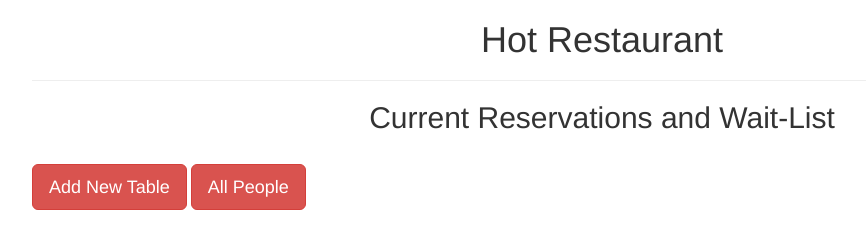
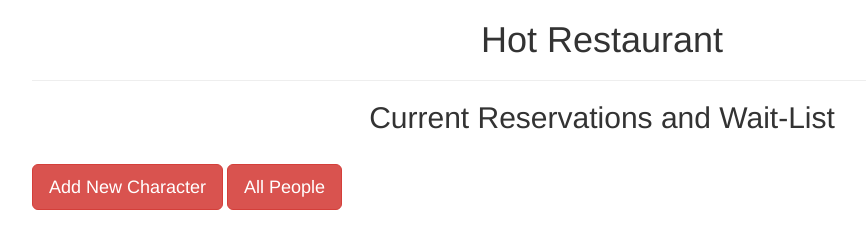
Before and after one commit to btalila23/HotRestaraunt, a plain HTML site: page view.html in a window 1280 px wide. Shown: the whole page, without its empty margins (38-904 px from the left). Drawn offline with nearby package versions, Linux system fonts and the light colour scheme.

Commit message:
Revert "node express Uploaded"
This reverts commit b02f14d7c32fc87c3cbc4a3bf0a513b04532eace.

```diff
--- a/view.html
+++ b/view.html
@@ -16,7 +16,7 @@
             <h2 class = "text-center">Current Reservations and Wait-List</h2>
             <br>
             <a href="/add"><button class="btn btn-danger btn-lg"><span class="fa fa-plus"></span> Add New
-                Table</button></a>
+                Character</button></a>
             <a href="/api/table"><button class="btn btn-danger btn-lg"><span
                   class="fa fa-eye"></span> All People</button></a>
 
```
Also changed, not shown: add.html (+1 -1 lines), package.json (deleted, +0 -22 lines), 1 other file.
